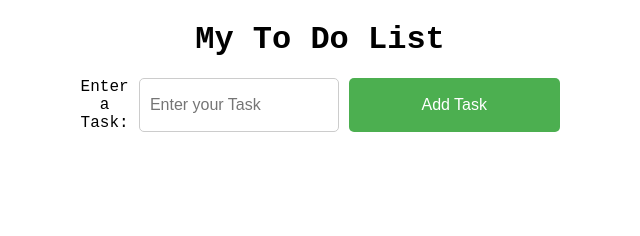
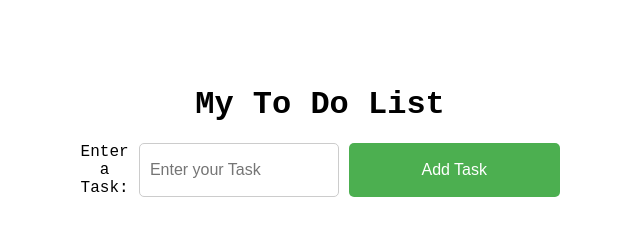
Before and after one commit to midbahou/SBA-316-The-Document-Object-Model, a plain HTML site: page index.html in a window 1280 px wide. Shown: the whole page, without its empty margins (320-960 px from the left). Drawn offline with Linux system fonts and the light colour scheme.

Commit message:
ReadMe Note added with a slite update in the CSS

```diff
--- a/styles.css
+++ b/styles.css
@@ -6,6 +6,7 @@
   /* body input */
 body {
   margin: 0%;
+  margin-top: 65px;
   display: flex;
   justify-content: center;
   align-items: flex-start;
```
Also changed, not shown: 1 other file.
